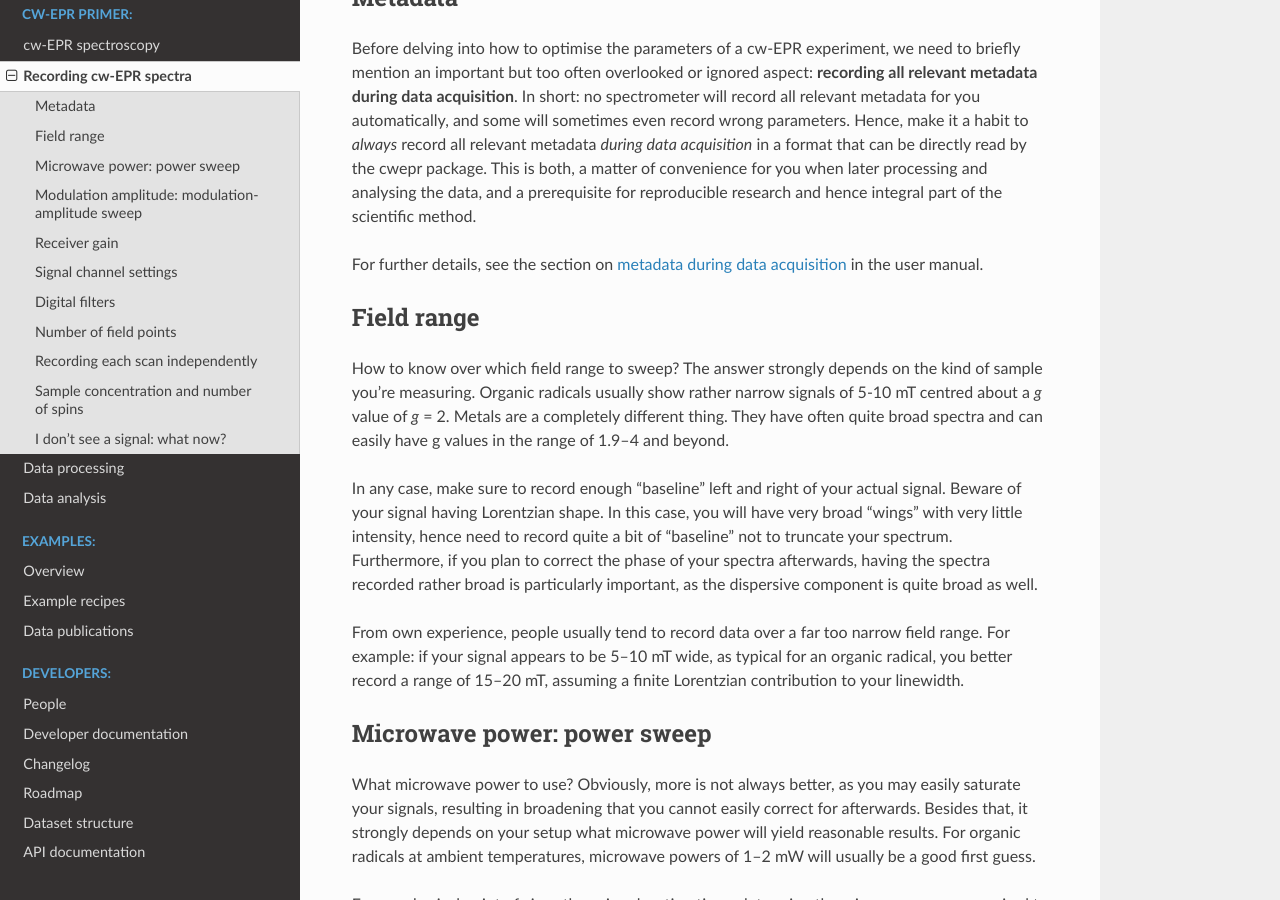
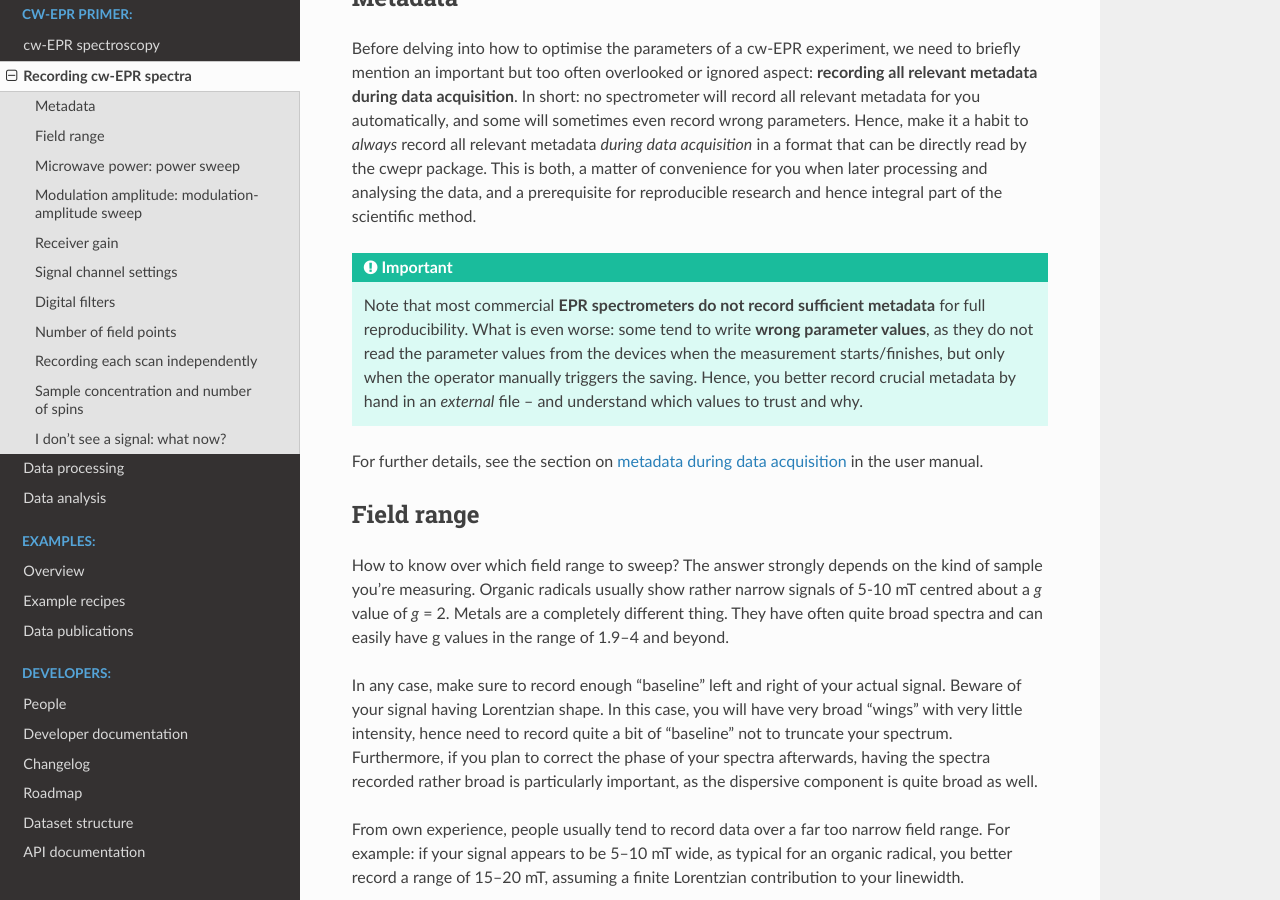
Before and after one commit to tillbiskup/cwepr, a Sphinx documentation site: the page built from docs/cwepr/recording.rst, in a window 1280 px wide and 900 px high, scrolled down 688 px. Built offline with Sphinx 7.4.7 and the Read the Docs theme 2.0.0, drawn with Linux system fonts in a browser that asks for light colours.

Commit message:
Add note regarding missing/wrong metadata/parameter values

```diff
--- a/docs/cwepr/recording.rst
+++ b/docs/cwepr/recording.rst
@@ -17,6 +17,11 @@ Metadata
 ========
 
 Before delving into how to optimise the parameters of a cw-EPR experiment, we need to briefly mention an important but too often overlooked or ignored aspect: **recording all relevant metadata during data acquisition**. In short: no spectrometer will record all relevant metadata for you automatically, and some will sometimes even record wrong parameters. Hence, make it a habit to *always* record all relevant metadata *during data acquisition* in a format that can be directly read by the cwepr package. This is both, a matter of convenience for you when later processing and analysing the data, and a prerequisite for reproducible research and hence integral part of the scientific method.
+
+.. important::
+
+    Note that most commercial **EPR spectrometers do not record sufficient metadata** for full reproducibility. What is even worse: some tend to write **wrong parameter values**, as they do not read the parameter values from the devices when the measurement starts/finishes, but only when the operator manually triggers the saving. Hence, you better record crucial metadata by hand in an *external* file -- and understand which values to trust and why.
+
 
 For further details, see the section on :doc:`metadata during data acquisition <../metadata>` in the user manual.
 
```
Also changed, not shown: 1 other file.
